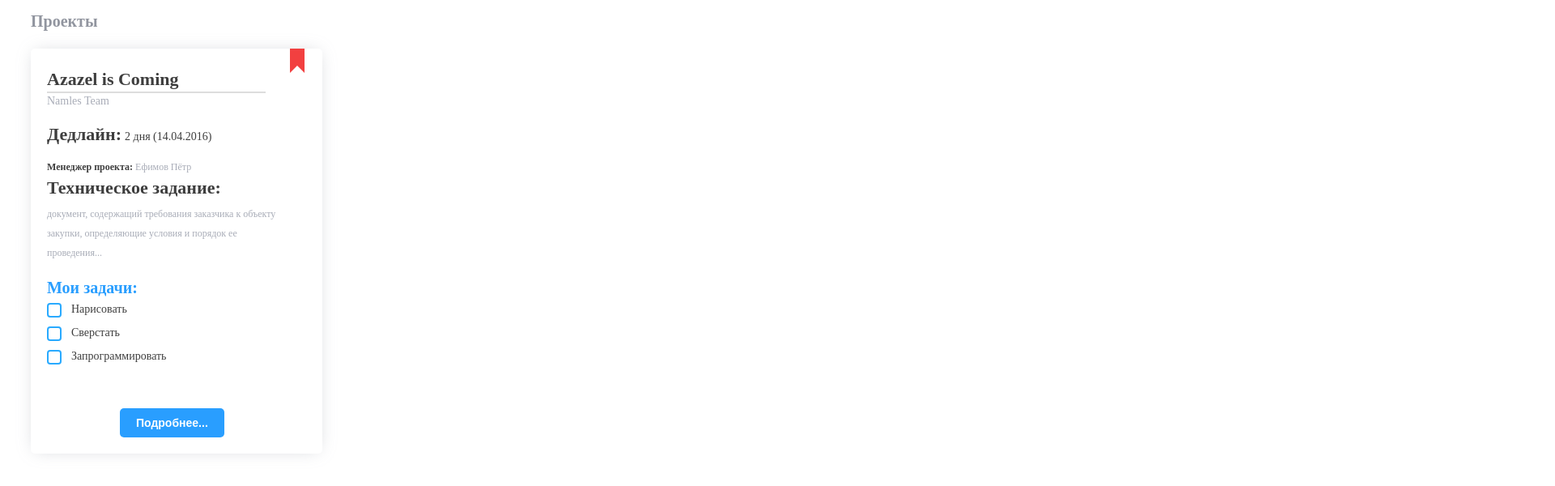
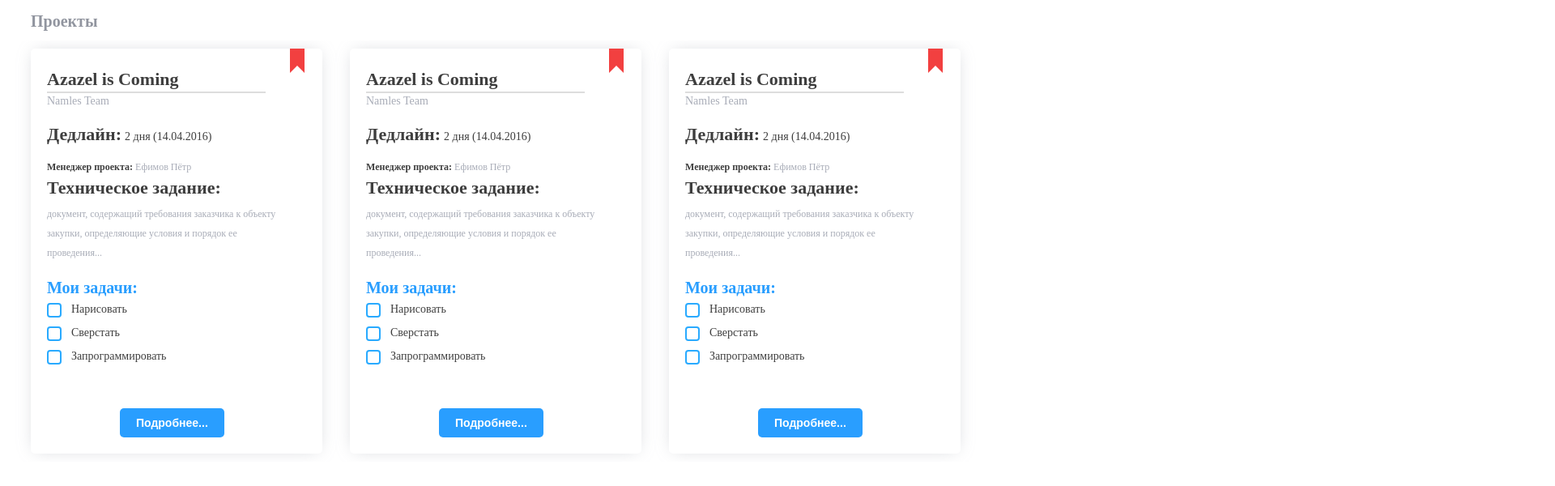
Before and after one commit to WfBW/table.co, a website: page Pages/project.html in a window 1280 px wide. Shown: the top 600 px of the page at 81% size, 1920 px wide, since content can reach past the window. Drawn offline with Linux system fonts and the light colour scheme.

Commit message:
Старые Изменения

```diff
--- a/CSS/default.css
+++ b/CSS/default.css
@@ -24,6 +24,7 @@
 }
 
 /* Checkbox */
+
 input[type="checkbox"] {
     opacity: 0;
     float: left;
@@ -80,9 +81,11 @@ input[type="checkbox"]:checked + label::after {
 input[type="checkbox"]:checked + label {
     color: #c4cad8;
 }
+
 /* end-Checkbox */
 
 /* Button */
+
 button {
     border-radius: 5px;
     font-weight: bold;
@@ -103,6 +106,7 @@ hr {
 }
 
 /* центральный блок-контент */
+
 .mainView {
     padding: 0px;
     height: 100%;
@@ -110,6 +114,7 @@ hr {
 }
 
 /* текст 14 bold black */
+
 .text14b {
     font-size: 14px;
     font-weight: bold;
@@ -117,6 +122,7 @@ hr {
 }
 
 /* текст 14 gray */
+
 .text14gray {
     font-size: 14px;
     color: #a8acb7;
@@ -124,6 +130,7 @@ hr {
 }
 
 /* заголовок блок-контента */
+
 .mainTitle {
     font-size: 20px;
     margin: 15px 0px 12px 30px;
@@ -132,6 +139,7 @@ hr {
 }
 
 /* Кнопка контекстного меню ... */
+
 .context-btn {
     display: inline-block;
     background: url(../IMG/Context.svg) no-repeat center;
@@ -143,6 +151,7 @@ hr {
 }
 
 /* блок проекты, организации */
+
 .block-content {
     position: relative;
     display: inline-block;
@@ -157,6 +166,7 @@ hr {
 }
 
 /* Заголовки в блоках название проекта и тп. */
+
 .caption {
     display: inline;
     font-size: 22px;
@@ -184,6 +194,7 @@ hr {
 }
 
 /* Текст ТЗ */
+
 .tz-text {
     color: #a8acb7;
     margin: 7px 0px 0px 0px;
@@ -193,21 +204,34 @@ hr {
 }
 
 /* кнопка в блоке проекты, организации */
+
 .block-content > .btn-content {
     position: absolute;
     bottom: 20px;
     left: 110px;
 }
+
 .block-content > .btn-content:hover {
     background: #2994ef;
 }
 
-/* Карусель */
+/* КАРУСЕЛЬ */
+
 .carusel {
-    width: 200%;
-    height: 80%;
+    width: 100%;
+    position: absolute;
+    overflow-x: scroll;
+    overflow-y: hidden;
+    /*-webkit-mask: -webkit-linear-gradient(0deg, #000 0%, #fff 5%, #000 95%);
+    box-shadow: 0px 0 30px 0px #000;*/
 }
+
+.carusel-huakin {
+    width: 1200px;
+}
+
 /* кнопка (стрелка) назад */
+
 .back-btn {
     background: url(../IMG/back-btn.svg) no-repeat center center;
     background-size: cover;
@@ -218,6 +242,7 @@ hr {
 }
 
 /* позиционирование информации на странице */
+
 .block-positioner {
     padding: 0px 5px 20px 30px;
     width: 80%;
@@ -225,6 +250,7 @@ hr {
 }
 
 /* Затемнение заднего фона при открытии окон */
+
 .bgBlur {
     width: 100%;
     height: 100%;
--- a/CSS/main.css
+++ b/CSS/main.css
@@ -171,6 +171,6 @@ body {
     background: #f7f8fa;
     position: absolute;
     top: 60px;
-    left: 220px;
-    width: calc(100% - 220px);
+    left: 225px;
+    width: calc(100% - 225px);
 }
--- a/Pages/project.html
+++ b/Pages/project.html
@@ -5,6 +5,88 @@
 <div class="mainTitle">Проекты</div>
 
 <div class="carusel">
+    <div class="carusel-huakin">
+
+        <div class="block-content">
+            <div class="title-block">
+                <img class="proj-mark" src="../IMG/mark.svg">
+                <span class="caption">Azazel is Coming</span>
+                <hr>
+                <span class="name-company text14gray">Namles Team</span>
+            </div>
+
+            <div class="deadline">
+                <span class="caption">Дедлайн:</span>
+                <span class="dead-date">2 дня (14.04.2016)</span>
+            </div>
+
+            <div class="manager">
+                Менеджер проекта: <span class="manager-name">Ефимов Пётр</span>
+            </div>
+
+            <div class="tz">
+                <span class="caption">Техническое задание:</span>
+                <p class="tz-text">документ, содержащий требования заказчика к объекту закупки, определяющие условия и порядок ее проведения...</p>
+            </div>
+            <div class="zadachi">
+                <span class="caption-ul">Мои задачи:</span>
+                <ul class="ul-check">
+                    <li>
+                        <input type="checkbox" id="check1"><label for="check1">Нарисовать</label>
+                    </li>
+                    <li>
+                        <input type="checkbox" id="check2"><label for="check2">Сверстать</label>
+                    </li>
+                    <li>
+                        <input type="checkbox" id="check3"><label for="check3">Запрограммировать</label>
+                    </li>
+                </ul>
+            </div>
+
+            <button class="btn-content">Подробнее...</button>
+        </div>
+        <!--/.block-content-->
+
+        <div class="block-content">
+            <div class="title-block">
+                <img class="proj-mark" src="../IMG/mark.svg">
+                <span class="caption">Azazel is Coming</span>
+                <hr>
+                <span class="name-company text14gray">Namles Team</span>
+            </div>
+
+            <div class="deadline">
+                <span class="caption">Дедлайн:</span>
+                <span class="dead-date">2 дня (14.04.2016)</span>
+            </div>
+
+            <div class="manager">
+                Менеджер проекта: <span class="manager-name">Ефимов Пётр</span>
+            </div>
+
+            <div class="tz">
+                <span class="caption">Техническое задание:</span>
+                <p class="tz-text">документ, содержащий требования заказчика к объекту закупки, определяющие условия и порядок ее проведения...</p>
+            </div>
+            <div class="zadachi">
+                <span class="caption-ul">Мои задачи:</span>
+                <ul class="ul-check">
+                    <li>
+                        <input type="checkbox" id="check1"><label for="check1">Нарисовать</label>
+                    </li>
+                    <li>
+                        <input type="checkbox" id="check2"><label for="check2">Сверстать</label>
+                    </li>
+                    <li>
+                        <input type="checkbox" id="check3"><label for="check3">Запрограммировать</label>
+                    </li>
+                </ul>
+            </div>
+
+            <button class="btn-content">Подробнее...</button>
+        </div>
+        <!--/.block-content-->
+
         <div class="block-content">
             <div class="title-block">
                 <img class="proj-mark" src="../IMG/mark.svg">
@@ -43,4 +125,6 @@
 
             <button class="btn-content">Подробнее...</button>
         </div> <!--/.block-content-->
+
+    </div><!-- /.huakin -->
 </div>
```
Lines whose indentation alone changed are shown as unchanged.
